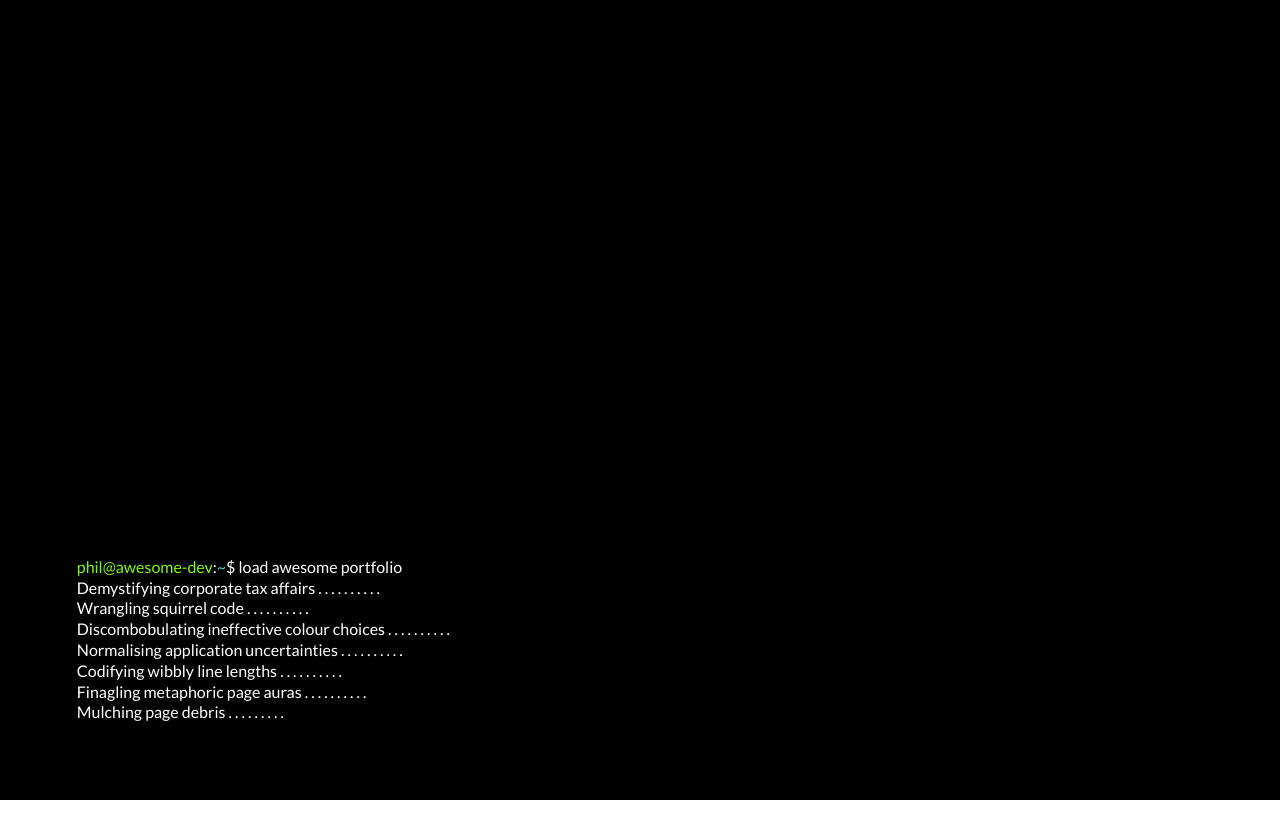
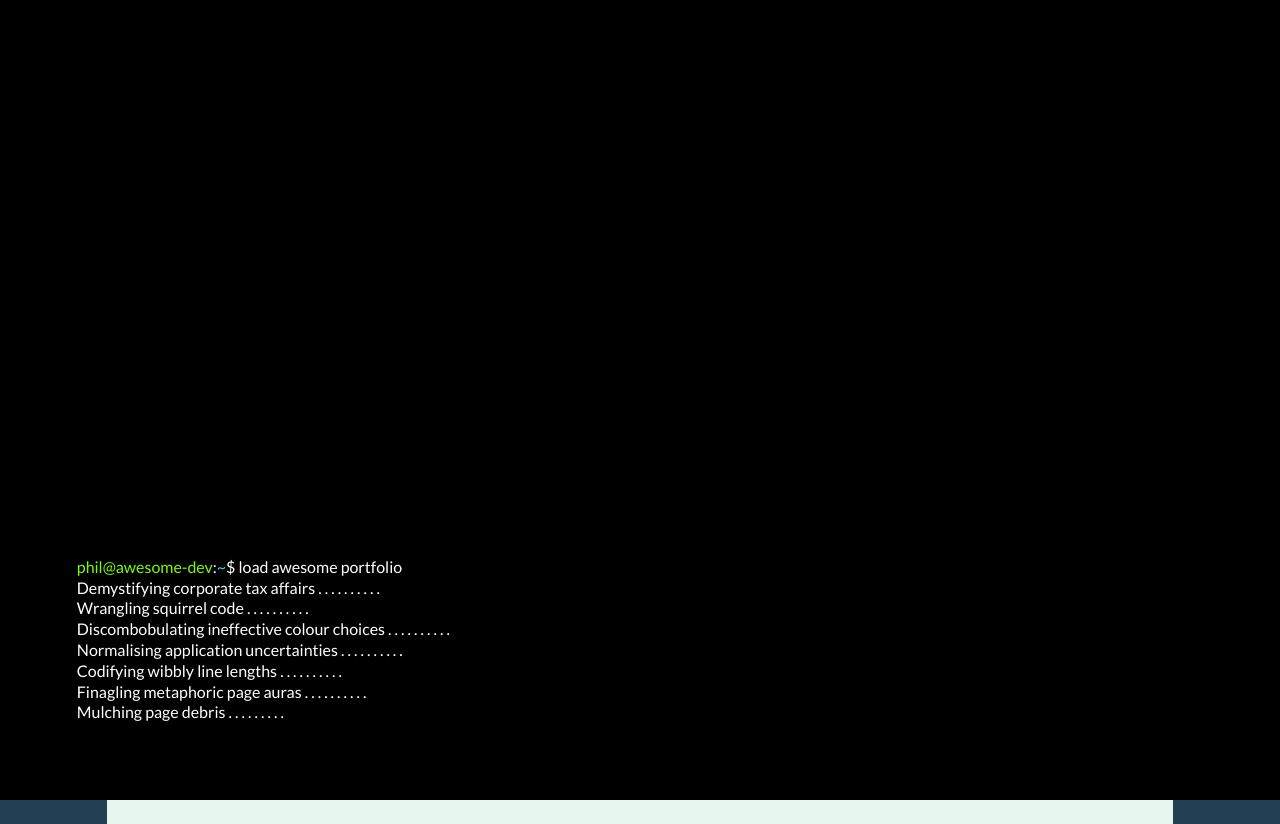
Before and after one commit to PhilipVigus/dev-portfolio, a React (Create React App) app: page / in a window 1280 px wide. Before the commit the page ends 800 px from the top, so only its background shows below. Built offline with nearby package versions, Linux system fonts and the light colour scheme.

Commit message:
Add main content div container

```diff
--- a/src/App.css
+++ b/src/App.css
@@ -1,6 +1,7 @@
 :root {
   --darkest-shade: #000e14;
   --lightest-shade: #e8f7ee;
+  --background-colour: #224054;
 }
 
 * {
@@ -47,7 +48,7 @@ html {
 }
 
 body {
-  background-color: white;
+  background-color: var(--background-colour);
   font-family: "Lato", sans-serif;
   font-size: 1.6em;
   line-height: 1.5;
@@ -57,3 +58,9 @@ a {
   color: inherit;
   text-decoration: inherit;
 }
+
+.main-content-container {
+  background-color: var(--lightest-shade);
+  height: 100vh;
+  margin: 0 8.33%;
+}
--- a/src/App.jsx
+++ b/src/App.jsx
@@ -11,10 +11,12 @@ function App() {
   return (
     <Router>
       <NavBar />
-      <Route path="/about" exact component={AboutMe} />
-      <Route path="/projects" exact component={Projects} />
-      <Route path="/skills" exact component={Skills} />
-      <Route path="/" exact component={LoadingScreen} />
+      <div className="main-content-container">
+        <Route path="/about" exact component={AboutMe} />
+        <Route path="/projects" exact component={Projects} />
+        <Route path="/skills" exact component={Skills} />
+        <Route path="/" exact component={LoadingScreen} />
+      </div>
     </Router>
   );
 }
```
